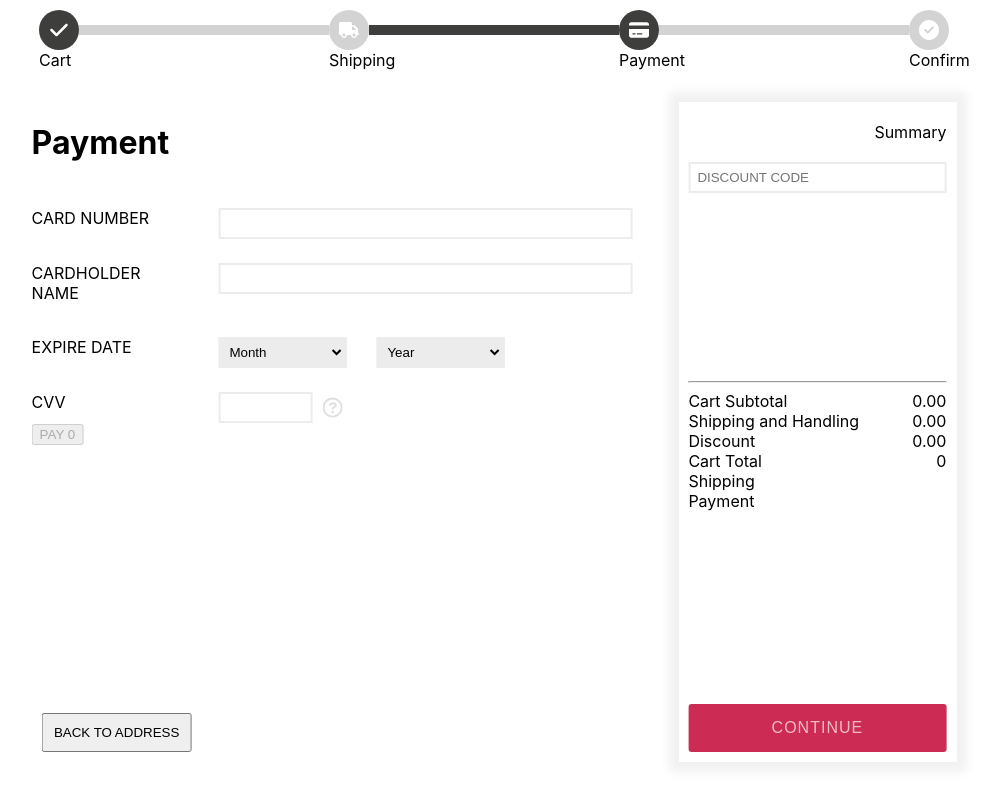
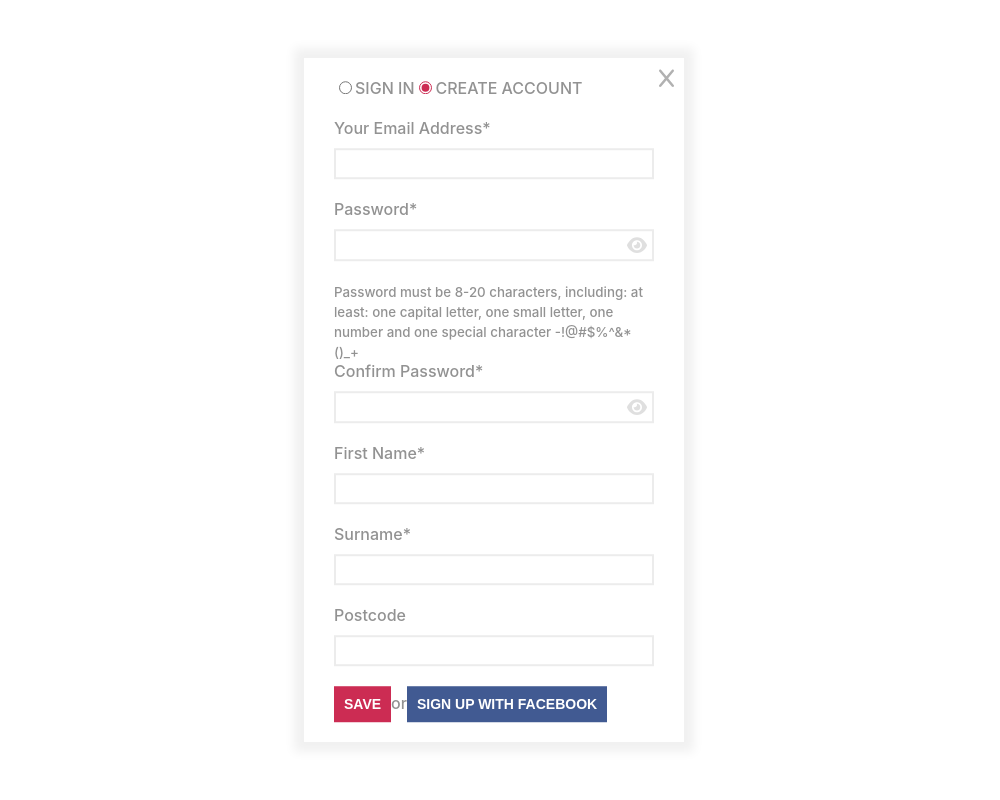
Before and after one commit to nikosAndr13/code-commerce, a React (Create React App) app: page / in a window 1280 px wide. Shown: the whole page, without its empty margins (146-1146 px from the left). Built offline with nearby package versions, Linux system fonts and the light colour scheme.

Commit message:
Disabled Submit Button

```diff
--- a/src/Codecommerce.jsx
+++ b/src/Codecommerce.jsx
@@ -13,7 +13,7 @@ class Codecommerce extends React.Component {
   state = {
     successfulSignIn: false,
     goToShipping: false,
-    proceedToPayment: true,
+    proceedToPayment: false,
     accountData: defaultValues,
     error: defaultValues,
     signedUpUsers: signedUpUsers,
--- a/src/ConfirmationScreen/Confirmation.jsx
+++ b/src/ConfirmationScreen/Confirmation.jsx
@@ -37,7 +37,7 @@ const Confirmation = ({
             <button>Track Order</button>
           </div>
           <div>
-            <button>Back To Home Page</button>
+            <button onClick={() => {trackAnyState('ConfirmationScreen', false)}}>Back To Home Page</button>
           </div>
         </div>
       </div>
--- a/src/CustomerCard/Checkout/Checkout.jsx
+++ b/src/CustomerCard/Checkout/Checkout.jsx
@@ -32,7 +32,7 @@ class Checkout extends React.Component {
   }
 
   render() {
-    const {shoppingCartObj, length, trackAnyState, shipPrice, value, id, totalCart, name, shippingInfo, cardInfo, cardType} = this.props;
+    const {shoppingCartObj, length, trackAnyState, shipPrice, value, id, totalCart, name, shippingInfo, cardInfo, cardType, isDisabled} = this.props;
     const discountAmount = (calcSum(shoppingCartObj) - calcDiscount(value, calcSum(shoppingCartObj))).toFixed(2)
     return (
       <div className={`${styles.Checkout}`}>
@@ -102,7 +102,7 @@ class Checkout extends React.Component {
         <div className={`${styles.inputsWrapper} ${styles.shipBackground}`}>
           <button
             type='submit'
-            disabled={length === 0 ? true : false}
+            disabled={isDisabled ? true : false}
             onClick={() => {trackAnyState(name, true)}}
             className={`${styles.inputsBorder}`}
             form={id}
--- a/src/Payment/Payment.jsx
+++ b/src/Payment/Payment.jsx
@@ -115,6 +115,7 @@ class Payment extends React.Component {
           shippingInfo={shippingInfo}
           cardInfo={cardInfo}
           cardType={cardType}
+          isDisabled={isDisabled}
         />
       </div>
       </>
```
